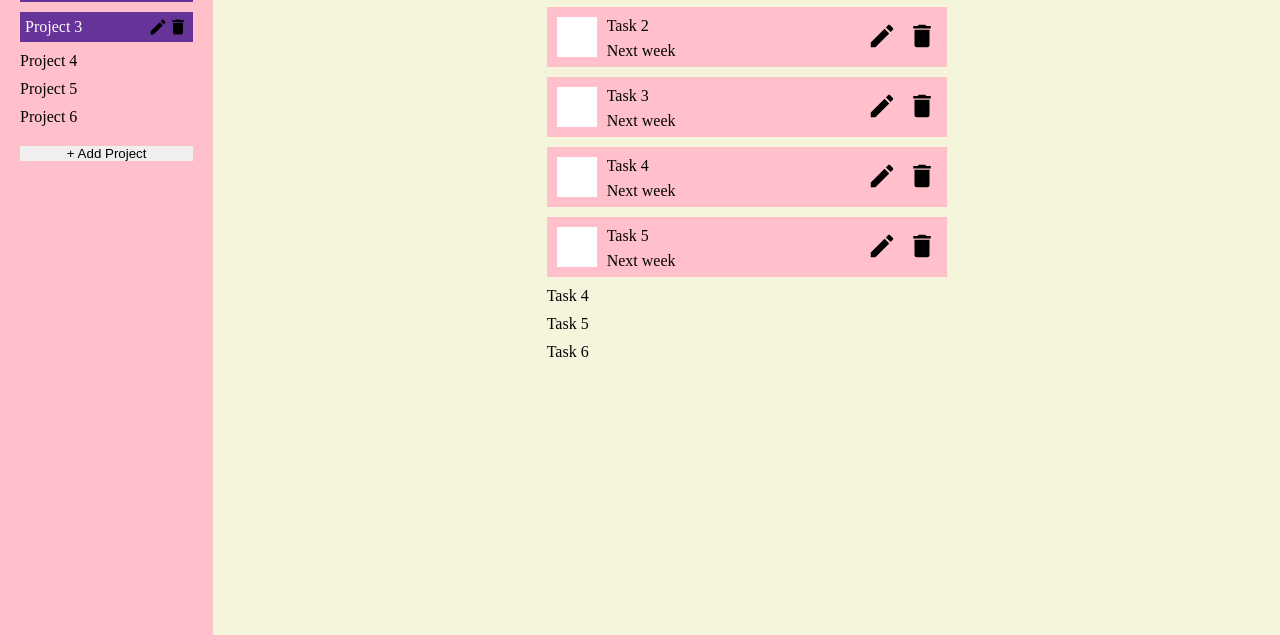
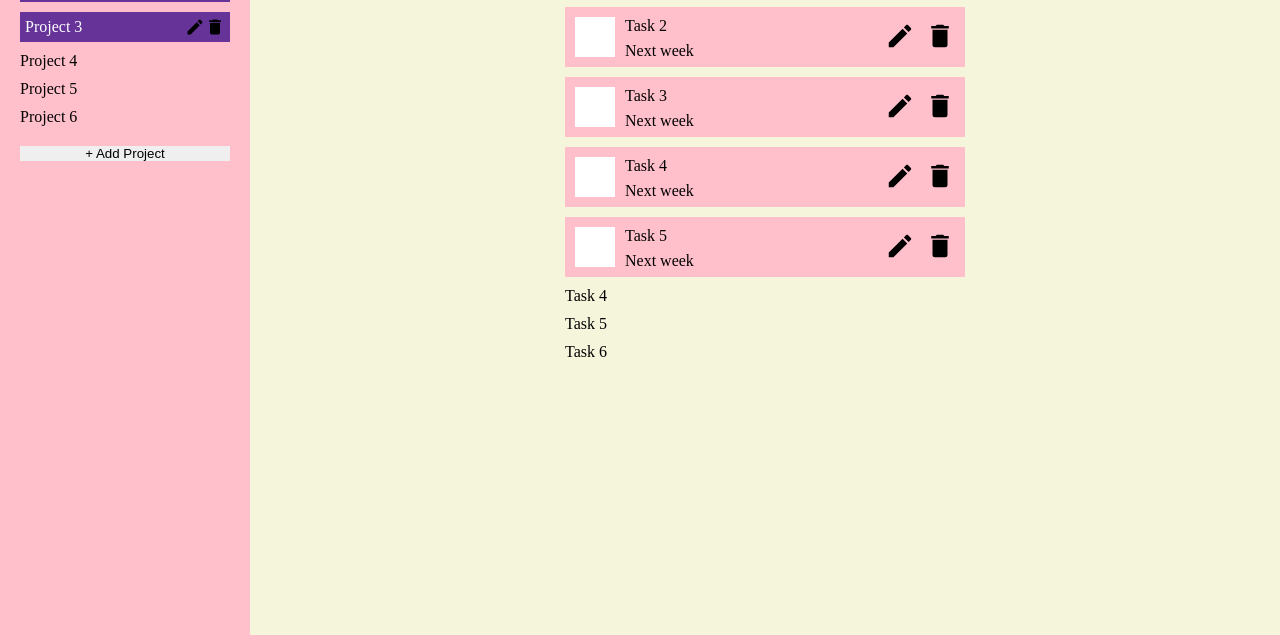
Before and after one commit to Solaire1903/odin-to-do-list, a website built with webpack: page src/template.html in a window 1280 px wide. Shown: the part 212-847 px from the top of the page. Built offline with nearby package versions, Linux system fonts and the light colour scheme.

Commit message:
Increase sidebar min-width

```diff
--- a/src/styles.css
+++ b/src/styles.css
@@ -28,7 +28,7 @@ button {
 }
 
 #sidebar {
-  min-width: 200px;
+  min-width: 250px;
   background-color: pink;
 
   grid-row: 2 / span 1;
```
